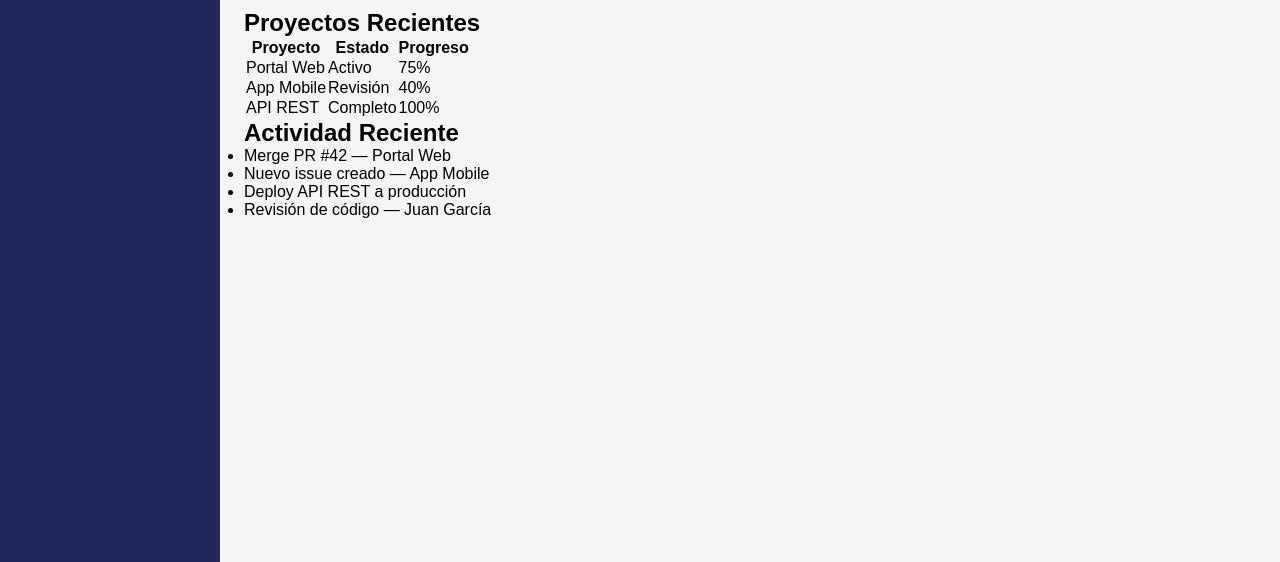
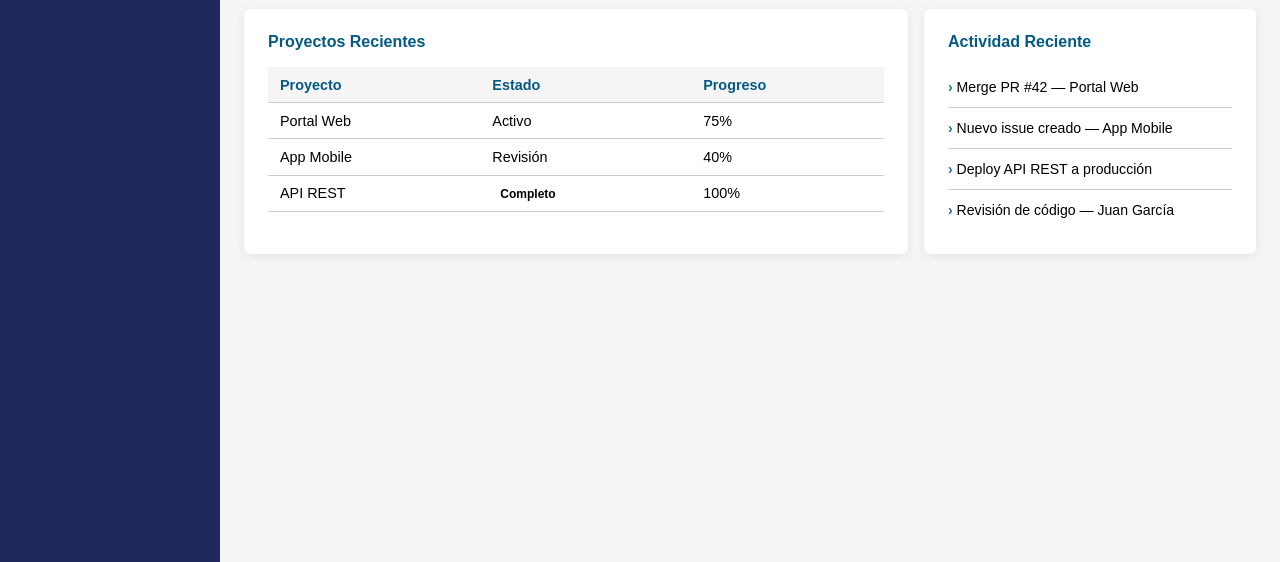
Before and after one commit to SergioMoreno09dev/Moreno-post2-u3, a plain HTML site: page index.html in a window 1280 px wide. Shown: the part 238-800 px from the top of the page. Drawn offline with Linux system fonts and the light colour scheme.

Commit message:
Se actualiza archivo .css. Se agregaron estilos para tabla de proyectos, para badges de estado y lista de actividad

```diff
--- a/css/dashboard.css
+++ b/css/dashboard.css
@@ -168,7 +168,6 @@ body {
 
 /*grid responsive*/
 
-/* Grid responsivo: 4 cols en escritorio, menos en pantallas más pequeñas */
 .stats-row {
     display: grid;
     grid-template-columns: repeat(auto-fill, minmax(200px, 1fr));
@@ -217,3 +216,98 @@ body {
 .trend--neutral {
     color: var(--grey);
 }
+
+.content-row {
+    display: grid;
+    grid-template-columns: 2fr 1fr;
+    gap: 1rem;
+}
+
+.card {
+    background: var(--white);
+    border-radius: var(--radius);
+    padding: 1.5rem;
+    box-shadow: var(--shadow);
+}
+
+.card__title {
+    font-size: 1rem;
+    font-weight: 700;
+    color: var(--primary);
+    margin-bottom: 1rem;
+}
+
+/*Tabla de proyectos*/
+
+.project-table {
+    width: 100%;
+    border-collapse: collapse;
+    font-size: 0.9rem;
+}
+
+.project-table th,
+.project-table td {
+    padding: 0.6rem 0.75rem;
+    text-align: left;
+    border-bottom: 1px solid var(--border);
+}
+
+.project-table thead th {
+    font-weight: 700;
+    color: var(--primary);
+    background: var(--bg);
+}
+
+.project-table tbody tr:hover {
+    background: #F0F7FA;
+}
+
+/*badges de estado*/
+
+.badge {
+    padding: 2px 8px;
+    border-radius: 2rem;
+    font-size: 0.75rem;
+    font-weight: 700;
+}
+
+.badge--active {
+    background: #E8F5E9;
+    color: #2E7D32;
+}
+
+.badge--review {
+    background: #FFF8E1;
+    color: #F57F17;
+}
+
+.badge--done {
+    background: #E8F4F8;
+    color: #065A82;
+}
+
+/*Lista de actividad*/
+
+.activity-list {
+    list-style: none;
+    display: flex;
+    flex-direction: column;
+    gap: 0;
+}
+
+.activity-item {
+    padding: 0.75rem 0;
+    border-bottom: 1px solid var(--border);
+    font-size: 0.88rem;
+    color: var(--text);
+}
+
+.activity-item:last-child {
+    border-bottom: none;
+}
+
+.activity-item::before {
+    content: "› ";
+    color: var(--secondary);
+    font-weight: 700;
+}
```
